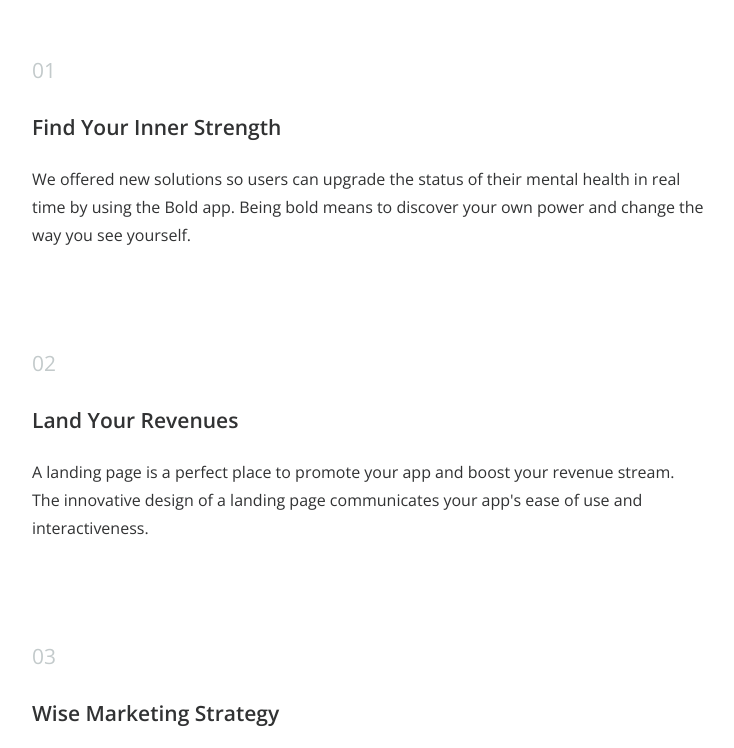
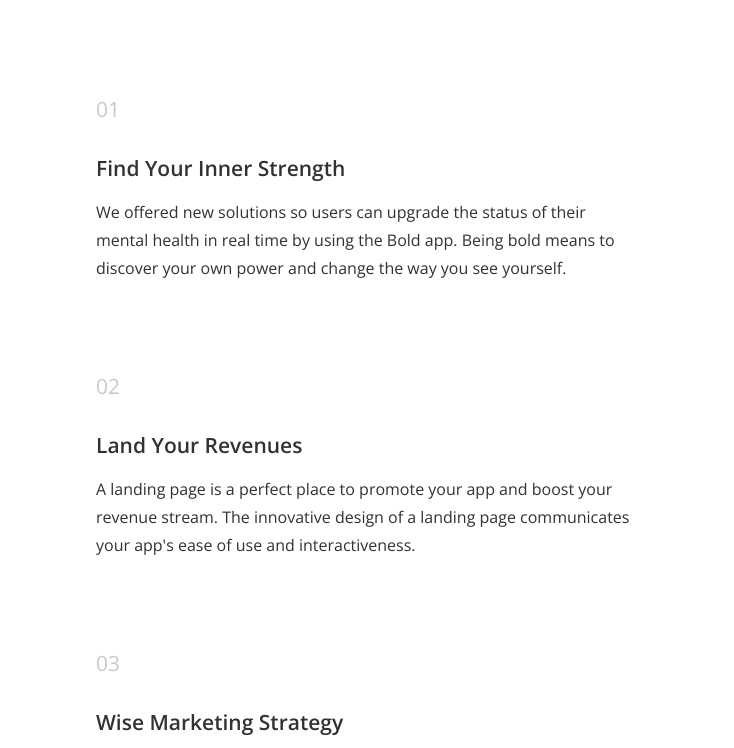
Before and after one commit to weymoz/arounda-key-ideas, a website: page docs/index.html in a window 1280 px wide. Shown: the part 202-950 px from the top of the page, without its empty margins (272-1006 px from the left). Drawn offline with nearby package versions, Linux system fonts and the light colour scheme.

Commit message:
adds styles for tablet (768px)

```diff
--- a/docs/style.css
+++ b/docs/style.css
@@ -346,10 +346,11 @@ body {
 
 .key-ideas__item {
   padding-top: 40px;
-  padding-bottom: 60px; }
+  padding-bottom: 48px; }
 
 .key-ideas__item-number {
   font-size: 21px;
+  line-height: 32px;
   color: #c3cacb; }
 
 .key-ideas__item-title {
@@ -362,7 +363,20 @@ body {
   .container {
     width: 768px;
     padding-left: 48px;
-    padding-right: 48px; } }
+    padding-right: 48px;
+    padding-top: 120px; }
+  .key-ideas__title {
+    font-size: 50px;
+    line-height: 65px;
+    padding-left: 64px;
+    padding-right: 64px; }
+  .key-ideas__item {
+    padding-left: 64px;
+    padding-right: 64px; }
+  .key-ideas__item-title {
+    font-size: 21px;
+    line-height: 39px;
+    margin-bottom: 10px; } }
 
 @media (min-width: 1296px) {
   .container {
--- a/src/scss/_key-ideas.scss
+++ b/src/scss/_key-ideas.scss
@@ -25,11 +25,12 @@ body {
 
   &__item {
     padding-top: 40px;
-    padding-bottom: 60px;
+    padding-bottom: 48px;
   }
 
   &__item-number {
     font-size: 21px;
+    line-height: 32px;
     color: #c3cacb;
   }
 
@@ -41,13 +42,39 @@ body {
   }
 }
 
-
 @media (min-width: $breakpoint-tablet) {
   .container {
     width: $breakpoint-tablet;
 
     padding-left: 48px;
     padding-right: 48px;
+
+    padding-top: 120px;
+  }
+
+  .key-ideas {
+
+    &__title {
+      font-size: 50px;
+      line-height: 65px;
+
+      padding-left: 64px;
+      padding-right: 64px;
+    }
+
+    &__item {
+      padding-left: 64px;
+      padding-right: 64px;
+    }
+
+    &__item-number {
+    }
+
+    &__item-title {
+      font-size: 21px;
+      line-height: 39px;
+      margin-bottom: 10px;
+    }
   }
 }
 
```
Also changed, not shown: 1 other file.
